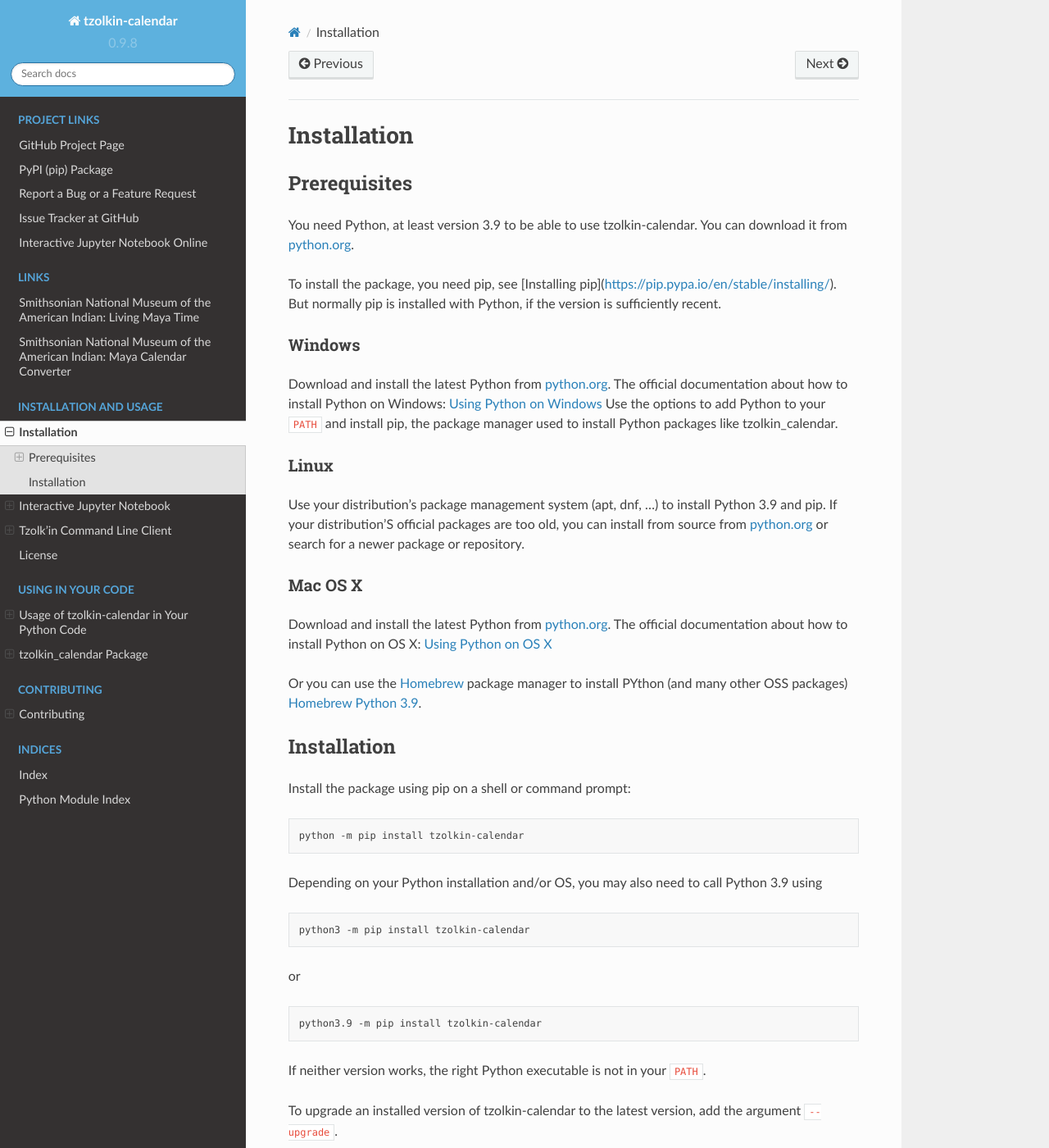
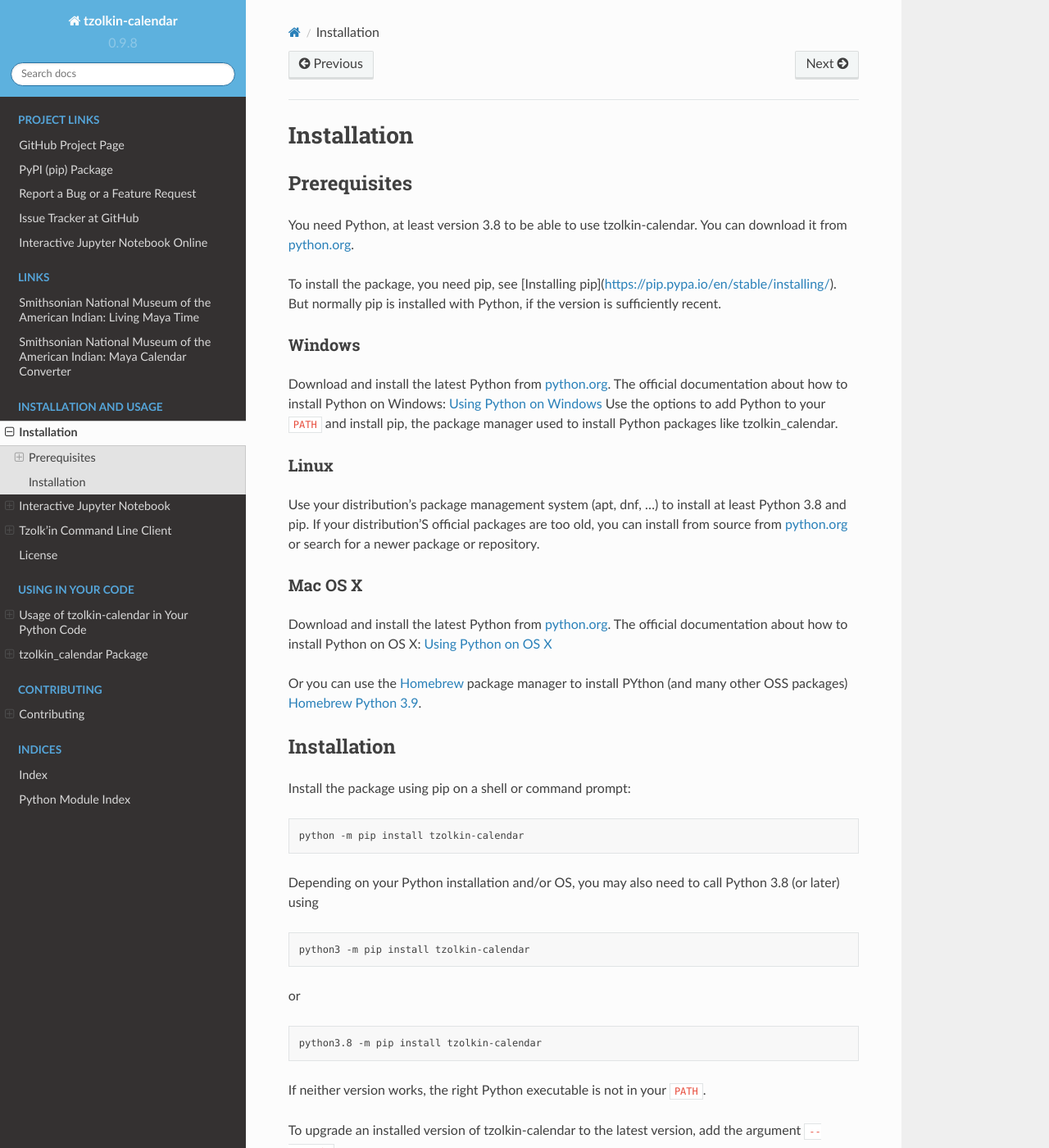
Before and after one commit to Release-Candidate/tzolkin-calendar, a Sphinx documentation site: the page built from tzolkin_calendar/doc/source/installation.rst, in a window 1280 px wide and 1400 px high. Shown: the whole window at 82% size. Built offline with Sphinx 7.4.7 and the Read the Docs theme 2.0.0, drawn with Linux system fonts in a browser that asks for light colours.

Commit message:
Set minimum PYthon to 3.8

```diff
--- a/setup.cfg
+++ b/setup.cfg
@@ -14,6 +14,7 @@
     Documentation = https://tzolkin-calendar.readthedocs.io/en/latest/
 classifiers =
     Programming Language :: Python :: 3 :: Only
+    Programming Language :: Python :: 3.8
     Programming Language :: Python :: 3.9
     License :: OSI Approved :: MIT License
     Operating System :: MacOS :: MacOS X
@@ -31,7 +32,7 @@
 
 [options]
 packages = tzolkin_calendar
-python_requires = >=3.9
+python_requires = >=3.8
 include_package_data = True
 
 [pylama]
--- a/tzolkin_calendar/__init__.py
+++ b/tzolkin_calendar/__init__.py
@@ -24,7 +24,7 @@
     """
 
 
-if sys.version_info.major >= 3 and sys.version_info.minor >= 9:
+if sys.version_info.major >= 3 and sys.version_info.minor >= 8:
     from typing import Literal
 
     TzolkinName = Literal[
--- a/tzolkin_calendar/doc/source/installation.rst
+++ b/tzolkin_calendar/doc/source/installation.rst
@@ -4,7 +4,7 @@
 Prerequisites
 -------------
 
-You need Python, at least version 3.9 to be able to use tzolkin-calendar. You can
+You need Python, at least version 3.8 to be able to use tzolkin-calendar. You can
 download it from `python.org <https://www.python.org/downloads/>`_.
 
 To install the package, you need pip, see [Installing pip](https://pip.pypa.io/en/stable/installing/).
@@ -22,7 +22,7 @@
 Linux
 .....
 
-Use your distribution's package management system (apt, dnf, ...) to install Python 3.9 and pip.
+Use your distribution's package management system (apt, dnf, ...) to install at least Python 3.8 and pip.
 If your distribution'S official packages are too old, you can install from source from
 `python.org <https://www.python.org/downloads/>`_ or search for a newer package or repository.
 
@@ -47,7 +47,7 @@
     python -m pip install tzolkin-calendar
 
 
-Depending on your Python installation and/or OS, you may also need to call Python 3.9 using
+Depending on your Python installation and/or OS, you may also need to call Python 3.8 (or later) using
 
 .. code-block:: shell
 
@@ -57,7 +57,7 @@
 
 .. code-block:: shell
 
-    python3.9 -m pip install tzolkin-calendar
+    python3.8 -m pip install tzolkin-calendar
 
 
 If neither version works, the right Python executable is not in your ``PATH``.
```
Also changed, not shown: README.md (+2 -2 lines), 15 other files.
